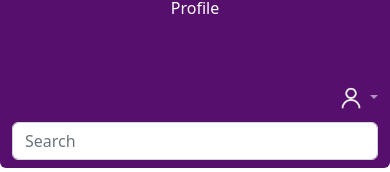
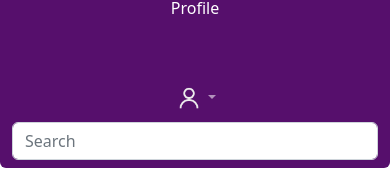
Before and after one commit to chasju/CSS-Frameworks-CA, a website: page pages/profile.html in a window 390 px wide. Both pictures are taken after a click on the button "Toggle navigation". Shown: the part 162-334 px from the top of the page. Drawn offline with nearby package versions, Linux system fonts and the light colour scheme; files that its build step writes are made by us from their sources.

Commit message:
Update profile.html
Fixing positioning dropdown responsiveness.

```diff
--- a/pages/profile.html
+++ b/pages/profile.html
@@ -23,7 +23,7 @@
               <li class="nav-item d-flex justify-content-center align-items-center">
                 <a class="nav-link active" href="/pages/profile.html">Profile</a>
               </li>
-              <li class="nav-item dropdown ms-auto pe-lg-3">
+              <li class="nav-item dropdown m-auto m-sm-0 ms-sm-auto pe-lg-3">
                 <a class="nav-link dropdown-toggle" href="#" data-bs-toggle="dropdown" aria-expanded="false"><img src="/icons/icons8-user-96.png" alt="profile dropdown" class="login-icon" style="height: 30px" /></a>
                 <ul class="dropdown-menu">
                   <li><a class="dropdown-item" href="/pages/profile.html">Profile</a></li>
```
